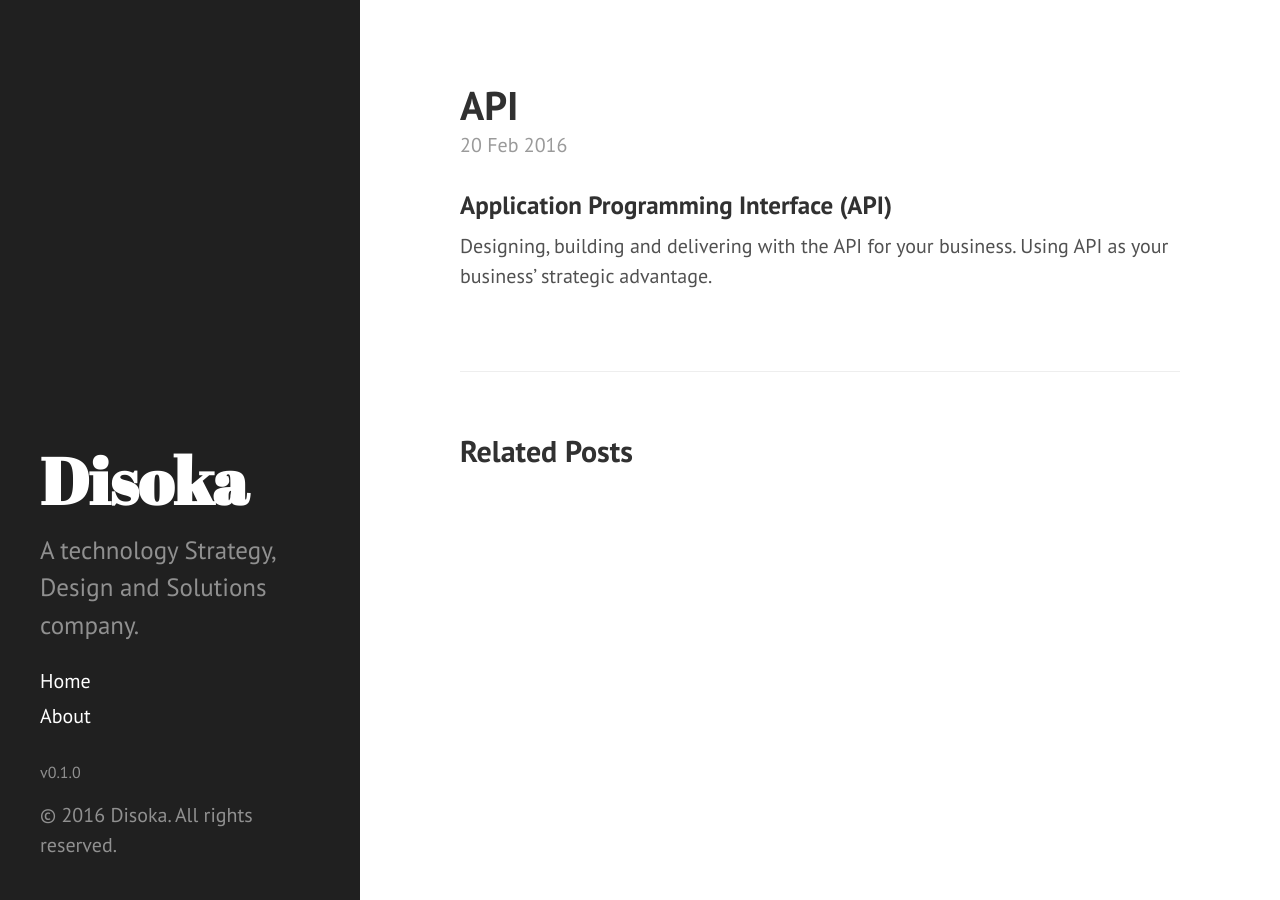
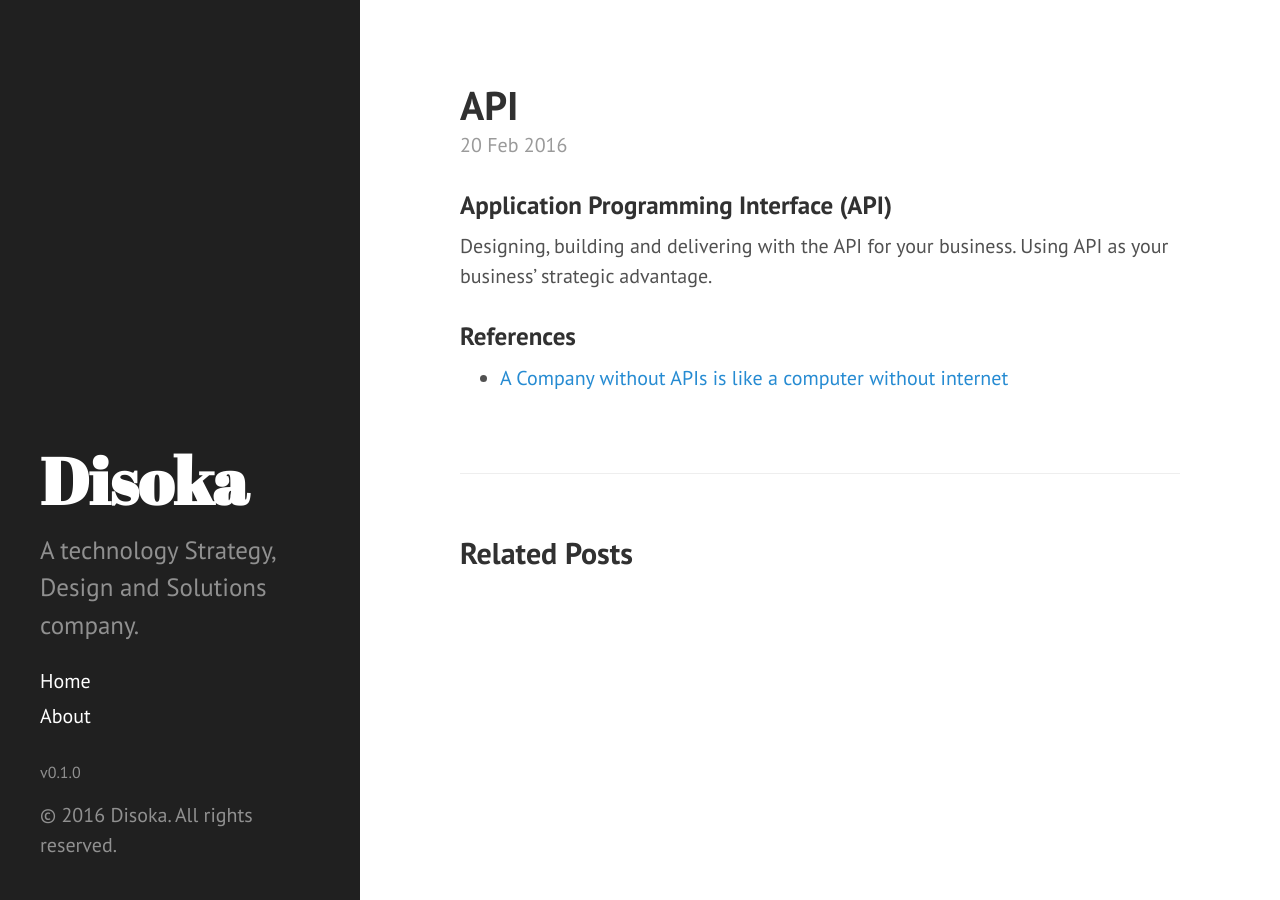
Before and after one commit to disoka/disoka.github.io, a Jekyll site: the page built from _posts/2016-02-20-api.md, in a window 1280 px wide. Built offline with Jekyll 4.4.1, drawn with Linux system fonts in a browser that asks for light colours; Markdown is read by kramdown in place of the engine named in the settings.

Commit message:
added references

```diff
--- a/_posts/2016-02-20-api.md
+++ b/_posts/2016-02-20-api.md
@@ -5,4 +5,9 @@ title: API
 
 ### Application Programming Interface (API)
 
-Designing, building and delivering with the API for your business. Using API as your business' strategic advantage.
+Designing, building and delivering with the API for your business. Using API as
+your business' strategic advantage.
+
+### References
+
+- [A Company without APIs is like a computer without internet](http://readwrite.com/2013/11/29/company-without-api-computer-without-internet/)
```
